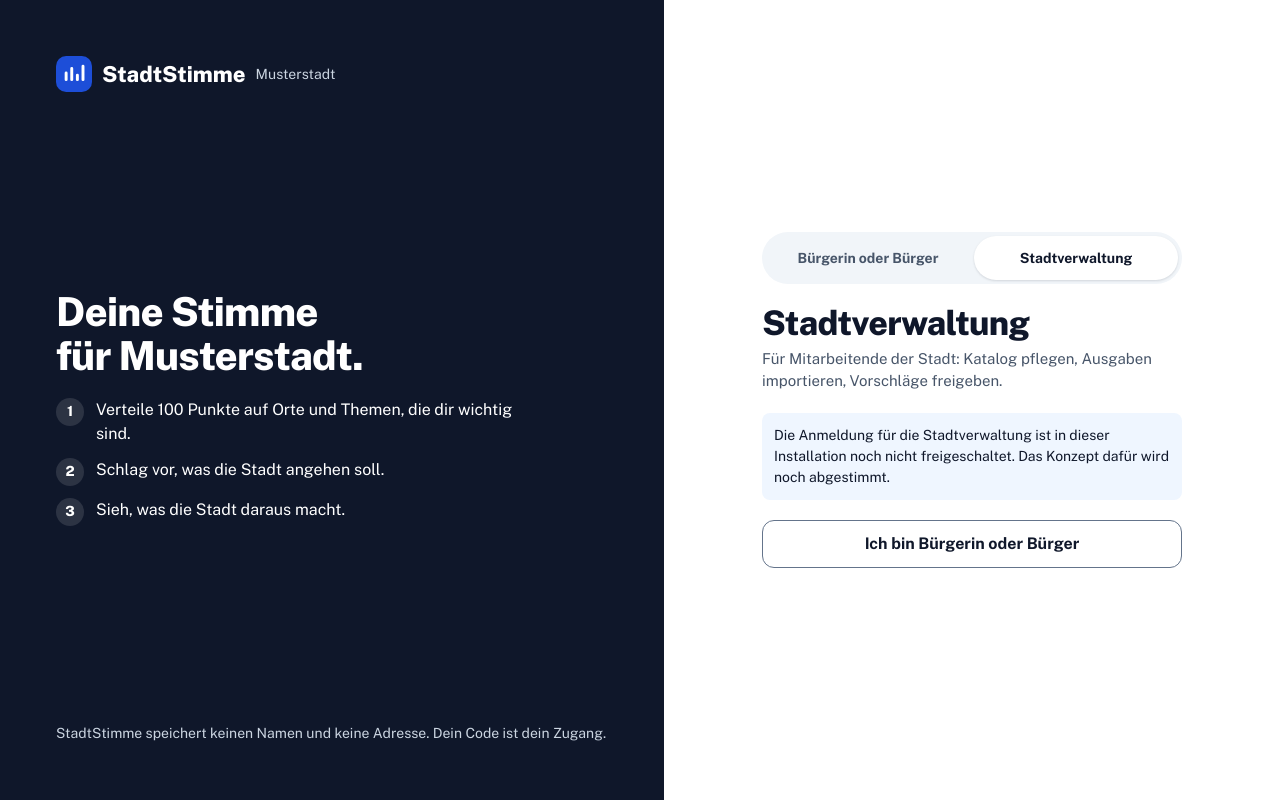
After one commit to ElectricRoyale/stadt-stimme, a Django app: page /zugang/stadt/ in a window 1280 px wide. The commit adds this page. Run offline with Django 5.2, Linux system fonts and the light colour scheme.

Commit message:
Anmeldung: Auswahl Bürgerin/Bürger oder Stadtverwaltung
Die Anmeldeseite bietet oben die Wahl zwischen Code-Login und einem
Login der Stadtverwaltung (/zugang/stadt/, Benutzername und Passwort,
führt in den Admin). Gleiche Sperre nach Fehlversuchen wie beim Code.
Solange der Admin nur im Demo-Modus läuft, zeigt die Stadt-Auswahl
sonst einen Hinweis. Gemeinsames Layout in access/login_base.html.

Co-Authored-By: Claude Opus 5.5 <noreply@anthropic.com>
Claude-Session: https://claude.ai/code/session_01FrfCvcgMoD9Q5noRWYp2ru

```diff
--- a/apps/access/services.py
+++ b/apps/access/services.py
@@ -120,9 +120,14 @@ def is_locked_out(client: str) -> bool:
 
 
 def _fail(client: str, error: RedeemError) -> RedeemResult:
+    record_failed_attempt(client)
+    return RedeemResult(error=error)
+
+
+def record_failed_attempt(client: str) -> None:
+    """Zählt für die Sperre; gilt für Code und Verwaltungs-Login gemeinsam."""
     FailedAttempt.objects.filter(created_at__lt=timezone.now() - _lockout_window()).delete()
     FailedAttempt.objects.create(client_hash=_client_hash(client))
-    return RedeemResult(error=error)
 
 
 def _lock_client(client: str) -> None:
--- /dev/null
+++ b/apps/access/templates/access/login_base.html
@@ -0,0 +1,47 @@
+{% extends "base.html" %}
+{% load static %}
+
+{% block title %}Anmelden · StadtStimme{% endblock %}
+
+{% block head %}
+  <link rel="stylesheet" href="{% static 'css/login.css' %}">
+  {% block login_head %}{% endblock %}
+{% endblock %}
+
+{% block body %}
+<div class="login">
+  <section class="login__brand" aria-label="Über StadtStimme">
+    <div class="login__logo">
+      {% include "partials/logo.html" with size=36 %}
+      <span class="login__name">StadtStimme</span>
+      <span class="login__city">{{ city_name }}</span>
+    </div>
+    <div class="login__pitch">
+      <h2>Deine Stimme für {{ city_name }}.</h2>
+      <ol class="login__benefits">
+        <li><span aria-hidden="true">1</span>Verteile 100 Punkte auf Orte und Themen, die dir wichtig sind.</li>
+        <li><span aria-hidden="true">2</span>Schlag vor, was die Stadt angehen soll.</li>
+        <li><span aria-hidden="true">3</span>Sieh, was die Stadt daraus macht.</li>
+      </ol>
+    </div>
+    <p class="login__privacy">StadtStimme speichert keinen Namen und keine Adresse. Dein Code ist dein Zugang.</p>
+  </section>
+
+  <main id="inhalt" class="login__main">
+    <div class="login__panel">
+      <div class="login__logo login__logo--compact">
+        {% include "partials/logo.html" with size=32 %}
+        <span class="login__name">StadtStimme</span>
+        <span class="login__city">{{ city_name }}</span>
+      </div>
+
+      <nav class="login__roles" aria-label="Anmelden als">
+        <a href="{% url 'access:redeem' %}"{% if request.resolver_match.url_name == 'redeem' %} aria-current="page"{% endif %}>Bürgerin oder Bürger</a>
+        <a href="{% url 'access:staff_login' %}"{% if request.resolver_match.url_name == 'staff_login' %} aria-current="page"{% endif %}>Stadtverwaltung</a>
+      </nav>
+
+{% block panel %}{% endblock %}
+    </div>
+  </main>
+</div>
+{% endblock %}
--- /dev/null
+++ b/apps/access/templates/access/staff_login.html
@@ -0,0 +1,38 @@
+{% extends "access/login_base.html" %}
+
+{% block title %}Anmelden für die Stadtverwaltung · StadtStimme{% endblock %}
+
+{% block panel %}
+      <div class="login__intro">
+        <h1>Stadtverwaltung</h1>
+        <p>Für Mitarbeitende der Stadt: Katalog pflegen, Ausgaben importieren, Vorschläge freigeben.</p>
+      </div>
+
+      {% if not enabled %}
+        <p class="login__status" role="status">Die Anmeldung für die Stadtverwaltung ist in dieser Installation noch nicht freigeschaltet. Das Konzept dafür wird noch abgestimmt.</p>
+      {% else %}
+        {% if error %}<div class="login__alert" role="alert"><p>{{ error }}</p></div>{% endif %}
+
+        <form method="post" class="login__form" novalidate>
+          {% csrf_token %}
+          <div class="login__field">
+            <label for="id_username">Benutzername</label>
+            <input type="text" name="username" id="id_username" class="login__input"
+                   value="{{ username }}" autocomplete="username" autocapitalize="none" spellcheck="false" required
+                   {% if error %}aria-invalid="true"{% endif %}>
+          </div>
+          <div class="login__field">
+            <label for="id_password">Passwort</label>
+            <input type="password" name="password" id="id_password" class="login__input"
+                   autocomplete="current-password" required {% if error %}aria-invalid="true"{% endif %}>
+          </div>
+          <button type="submit" class="ss-btn ss-btn--primary login__submit">Anmelden</button>
+        </form>
+
+        {% if demo_mode %}<p class="login__note">Demo-Zugang: <strong>demo</strong> / <strong>demo</strong></p>{% endif %}
+      {% endif %}
+
+      <div class="login__guest">
+        <a href="{% url 'access:redeem' %}" class="ss-btn ss-btn--secondary">Ich bin Bürgerin oder Bürger</a>
+      </div>
+{% endblock %}
--- a/apps/access/urls.py
+++ b/apps/access/urls.py
@@ -6,6 +6,7 @@ app_name = "access"
 
 urlpatterns = [
     path("", views.redeem, name="redeem"),
+    path("stadt/", views.staff_login, name="staff_login"),
     path("mein-bereich/", views.account, name="account"),
     path("abmelden/", views.logout, name="logout"),
 ]
--- a/apps/access/views.py
+++ b/apps/access/views.py
@@ -1,15 +1,23 @@
-"""Code einlösen, eigener Bereich, Abmelden. Fachlogik liegt in ``services``."""
+"""Code einlösen, Anmeldung der Verwaltung, eigener Bereich, Abmelden. Fachlogik in ``services``."""
 
 from collections.abc import Callable
 from functools import wraps
 
+from django.conf import settings
+from django.contrib.auth import login as staff_log_in
+from django.contrib.auth.forms import AuthenticationForm
 from django.http import HttpRequest, HttpResponse
 from django.shortcuts import redirect, render
 from django.views.decorators.http import require_http_methods, require_POST
 
 from apps.access.forms import RedeemForm
 from apps.access.models import Participant
-from apps.access.services import RedeemError, redeem_code
+from apps.access.services import (
+    RedeemError,
+    is_locked_out,
+    record_failed_attempt,
+    redeem_code,
+)
 from apps.access.session import current_participant, log_in, log_out
 
 View = Callable[..., HttpResponse]
@@ -53,6 +61,36 @@ def redeem(request: HttpRequest) -> HttpResponse:
     return render(request, "access/redeem.html", {"form": form}, status=status)
 
 
+STAFF_LOGIN_FAILED = "Benutzername oder Passwort stimmt nicht."
+
+
+@require_http_methods(["GET", "POST"])
+def staff_login(request: HttpRequest) -> HttpResponse:
+    """Anmeldung der Stadtverwaltung für den Admin. Den Admin gibt es bisher nur im Demo-Modus."""
+    enabled = settings.DEMO_MODE
+    if enabled and request.user.is_authenticated and request.user.is_staff:
+        return redirect("admin:index")
+    error, status = None, 200
+    if enabled and request.method == "POST":
+        client = _client_address(request)
+        form = AuthenticationForm(request, data=request.POST)
+        if is_locked_out(client):
+            error, status = RedeemError.LOCKED_OUT.value, 429
+        elif form.is_valid() and form.get_user().is_staff:
+            staff_log_in(request, form.get_user())
+            return redirect("admin:index")
+        else:
+            record_failed_attempt(client)
+            error = STAFF_LOGIN_FAILED
+    context = {
+        "username": request.POST.get("username", ""),
+        "error": error,
+        "enabled": enabled,
+        "demo_mode": settings.DEMO_MODE,
+    }
+    return render(request, "access/staff_login.html", context, status=status)
+
+
 @require_http_methods(["GET"])
 @participant_required
 def account(request: HttpRequest, participant: Participant) -> HttpResponse:
--- a/static/css/login.css
+++ b/static/css/login.css
@@ -145,3 +145,11 @@
 @media (prefers-reduced-motion: reduce) {
   .code-help summary svg { transition: none; }
 }
+
+/* Auswahl: Bürgerin/Bürger oder Stadtverwaltung */
+.login__roles { display: grid; grid-template-columns: 1fr 1fr; gap: 4px; padding: 4px; border-radius: var(--ss-radius-pill); background: var(--ss-sunken); }
+.login__roles a { display: flex; align-items: center; justify-content: center; min-height: var(--ss-hit); padding: 0 var(--ss-space-3); border-radius: var(--ss-radius-pill); color: var(--ss-muted); font-size: var(--ss-text-sm); font-weight: 700; text-align: center; text-decoration: none; }
+.login__roles a:hover { color: var(--ss-ink); }
+.login__roles a[aria-current="page"] { background: var(--ss-surface); color: var(--ss-ink); box-shadow: var(--ss-card-shadow); }
+.login__input { box-sizing: border-box; width: 100%; min-height: var(--ss-hit); padding: 0 var(--ss-space-3); border: 1.5px solid var(--ss-border-strong); border-radius: var(--ss-radius-sm); background: var(--ss-surface); color: var(--ss-ink); font-family: inherit; font-size: var(--ss-text-lg); }
+.login__input[aria-invalid="true"] { border-color: var(--ss-status-budget-fg); }
```
Also changed, not shown: apps/access/templates/access/redeem.html (+3 -35 lines), apps/access/tests/test_staff_login.py (added, +70 -0 lines), apps/access/tests/urls_with_admin.py (added, +8 -0 lines), docs/DECISIONS.md (+1 -1 lines), README.md.
